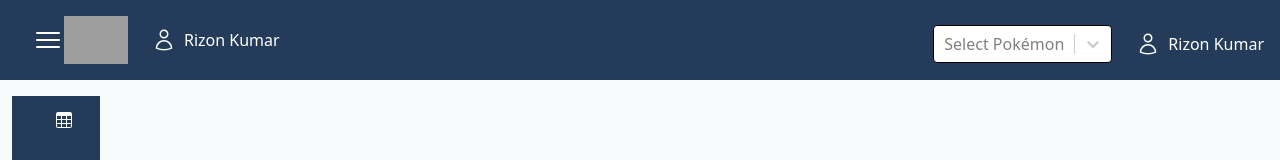
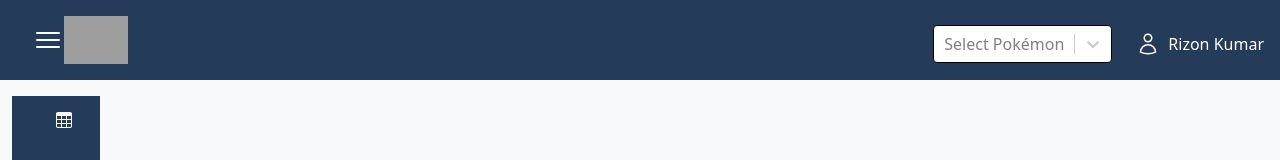
Before and after one commit to rizonkumar/Merkle-Assignment, a React (Create React App) app: page / in a window 1280 px wide. Shown: the top 160 px of the page. Built offline with nearby package versions, Linux system fonts and the light colour scheme; grey boxes are pictures that could not be loaded.

Commit message:
UserProfile fix

```diff
--- a/src/components/common/TopNavBar.js
+++ b/src/components/common/TopNavBar.js
@@ -26,7 +26,6 @@ const TopNavBar = ({ toggleSidebar, onSelectView }) => {
           className="ms-7"
           style={{ height: "48px", maxWidth: "120px" }}
         />
-        <UserProfile user={{ name: "Rizon Kumar" }} />
       </div>
       <div className="d-flex align-items-center mt-2">
         <Dropdown
```
